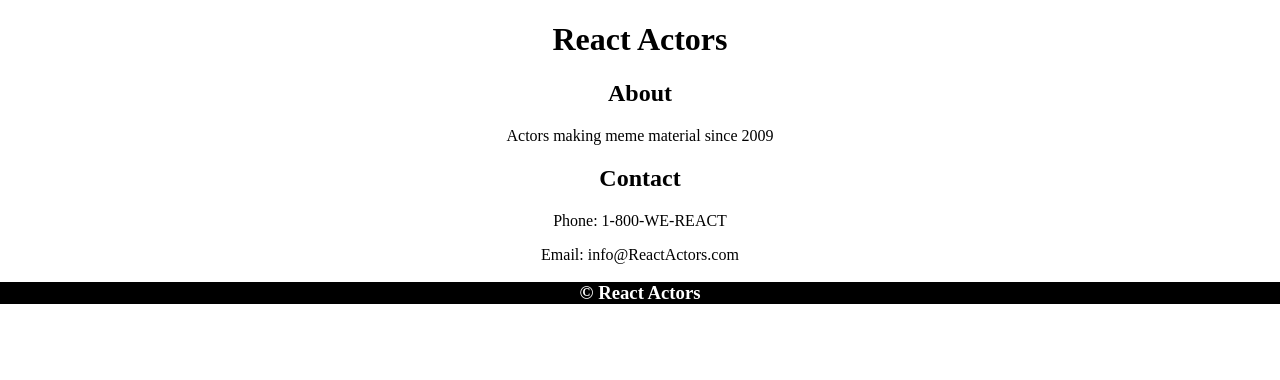
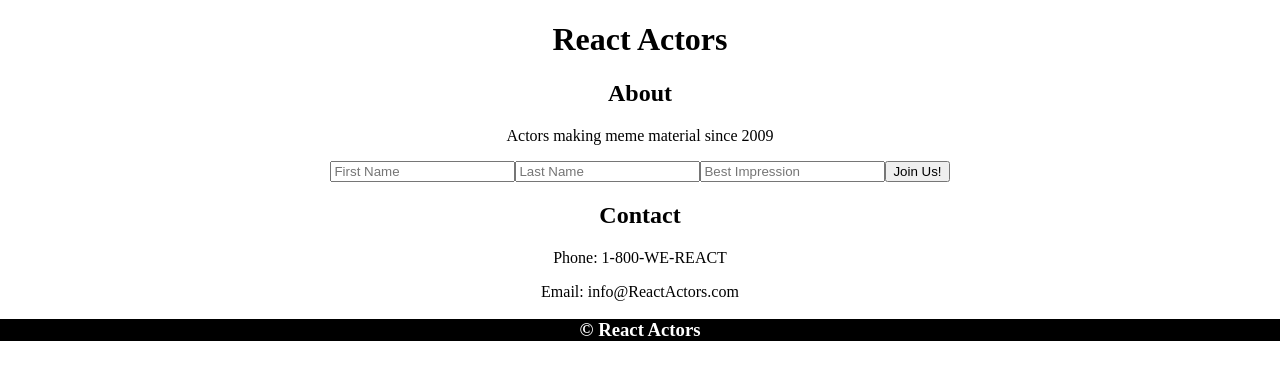
Before and after one commit to johnathanboyd/react-actors, a React (Create React App) app: page / in a window 1280 px wide. Shown: the top 380 px of the page. Built offline with nearby package versions, Linux system fonts and the light colour scheme.

Commit message:
added functionality to the Join Us button

```diff
--- a/src/components/App/App.css
+++ b/src/components/App/App.css
@@ -3,7 +3,7 @@
   font-family: 'Times New Roman', Times, serif;
 }
 
-.foot {
+#foot {
   background-color: black;
   color: #ffffff;
   font-family: 'Times New Roman', Times, serif;
--- a/src/components/App/App.js
+++ b/src/components/App/App.js
@@ -2,6 +2,7 @@ import React, { Component } from 'react';
 import './App.css';
 import Header from '../Header/Header';
 import About from '../About/About';
+import Input from '../Input/Input';
 import Contact from '../Contact/Contact';
 import Footer from '../Footer/Footer';
 
@@ -11,6 +12,7 @@ class App extends Component {
       <div className="App">
         <Header />
         <About />
+        <Input />
         <Contact />
         <Footer />
       </div>
--- a/src/components/Footer/Footer.js
+++ b/src/components/Footer/Footer.js
@@ -3,7 +3,7 @@ import React from 'react';
 function Footer(){
     return(
 
-    <h3 class="foot"> &copy; React Actors  </h3>
+    <h3 id="foot"> &copy; React Actors  </h3>
     )
 }
 
--- /dev/null
+++ b/src/components/Input/Input.js
@@ -0,0 +1,16 @@
+import React from 'react';
+
+function Input(){
+    return(
+        <div id="form">
+            <div id="input">
+                <input id="firstName" placeholder="First Name"></input>
+                <input id="lastName" placeholder="Last Name"></input>
+                <input id="impression" placeholder="Best Impression"></input>
+                <button onClick={ ()=> console.log("HI")}>Join Us!</button>
+            </div>
+        </div>
+    )
+}
+
+export default Input
```
